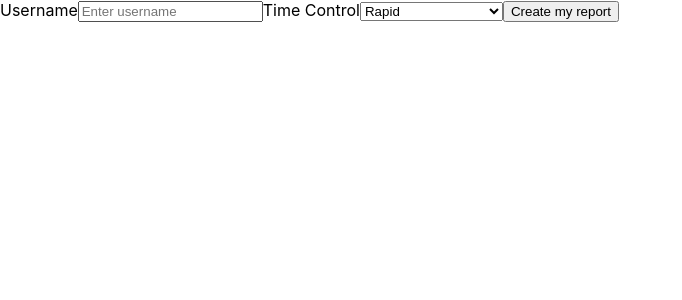
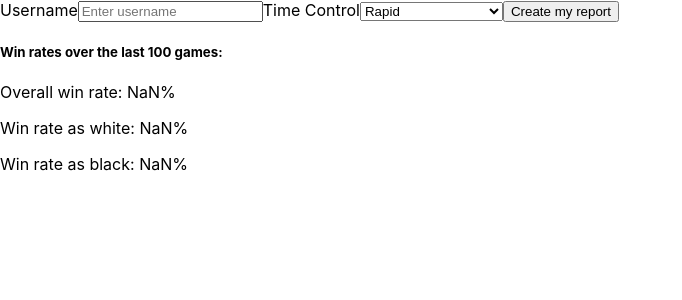
Before and after one commit to ayseakimsar/lichess-analytics, a React (Create React App) app: page / in a window 1280 px wide. Shown: the top 300 px of the page, without its empty margins (0-682 px from the left). Built offline with nearby package versions, Linux system fonts and the light colour scheme.

Commit message:
Introduce WinRate component to calculate player's overall win rate and win rates as white and black

```diff
--- a/src/App.js
+++ b/src/App.js
@@ -1,9 +1,20 @@
+import { useState } from "react";
 import Form from "./components/Form";
+import WinRate from "./components/WinRate";
 
 function App() {
+  const [username, setUsername] = useState("");
+  const [gameData, setGameData] = useState("");
+
   return (
     <div className="App">
-      <Form />
+      <Form
+        gameData={gameData}
+        setGameData={setGameData}
+        username={username}
+        setUsername={setUsername}
+      />
+      <WinRate gameData={gameData} username={username} />
     </div>
   );
 }
--- a/src/components/Form.js
+++ b/src/components/Form.js
@@ -1,8 +1,8 @@
 import { useState } from "react";
 
-export default function Form() {
-  const [username, setUsername] = useState("");
+export default function Form({ username, setUsername, gameData, setGameData }) {
   const [timeControl, setTimeControl] = useState("rapid");
+
   function handleUsernameChange(e) {
     e.preventDefault();
     setUsername(e.target.value);
@@ -16,7 +16,7 @@ export default function Form() {
     e.preventDefault();
     try {
       const response = await fetch(
-        `https://lichess.org/api/games/user/${username}?accuracy=true&max=3`
+        `https://lichess.org/api/games/user/${username}?accuracy=true&max=40&perfType=${timeControl}`
       );
 
       if (!response.ok) {
@@ -25,6 +25,7 @@ export default function Form() {
 
       const reader = response.body.getReader();
       const textDecoder = new TextDecoder();
+      let games = [];
 
       while (true) {
         const { done, value } = await reader.read();
@@ -35,21 +36,33 @@ export default function Form() {
         }
 
         const chunkText = textDecoder.decode(value);
-        console.log("Received chunk of data:", typeof chunkText, chunkText);
+        //console.log("Received chunk of data:", typeof chunkText, chunkText);
 
-        const pattern = /\[Event "(.+?)"\][\s\S]+?\[Result "(.+?)"\]/g;
+        const pattern =
+          /\[Event "(.+?)"\][\s\S]+?\[White "(.+?)"\][\s\S]+?\[Black "(.+?)"\][\s\S]+?\[Result "(.+?)"\]/g;
 
         let matches;
+
         while ((matches = pattern.exec(chunkText)) !== null) {
           const event = matches[1].trim();
-          const result = matches[2].trim();
-          console.log(`Event: ${event}, Result: ${result}`);
+          const whitePlayer = matches[2].trim();
+          const blackPlayer = matches[3].trim();
+          const result = matches[4].trim();
+          let game = {
+            event: event,
+            whitePlayer: whitePlayer,
+            blackPlayer: blackPlayer,
+            result: result,
+          };
+          games.push(game);
         }
       }
+      setGameData(games);
     } catch (error) {
       console.error("Error fetching data:", error);
     }
   }
+
   return (
     <div>
       <form>
--- /dev/null
+++ b/src/components/WinRate.js
@@ -0,0 +1,76 @@
+import React, { useEffect, useState } from "react";
+
+export default function WinRate({ username, gameData }) {
+  const [numberOfGamesPlayedAsWhite, setNumberOfGamesPlayedAsWhite] =
+    useState(0);
+  const [numberOfGamesPlayedAsBlack, setNumberOfGamesPlayedAsBlack] =
+    useState(0);
+  const [numberOfGamesWinAsWhite, setNumberOfGamesWinAsWhite] = useState(0);
+  const [numberOfGamesWinAsBlack, setNumberOfGamesWinAsBlack] = useState(0);
+
+  useEffect(() => {
+    if (!gameData) return;
+
+    let whiteGamesPlayed = 0;
+    let blackGamesPlayed = 0;
+    let whiteWins = 0;
+    let blackWins = 0;
+
+    for (const game of gameData) {
+      if (game.whitePlayer === username) {
+        whiteGamesPlayed += 1;
+        if (game.result === "1-0") {
+          whiteWins += 1;
+        }
+      }
+      if (game.blackPlayer === username) {
+        blackGamesPlayed += 1;
+        if (game.result === "0-1") {
+          blackWins += 1;
+        }
+      }
+    }
+
+    setNumberOfGamesPlayedAsWhite(whiteGamesPlayed);
+    setNumberOfGamesPlayedAsBlack(blackGamesPlayed);
+    setNumberOfGamesWinAsWhite(whiteWins);
+    setNumberOfGamesWinAsBlack(blackWins);
+
+    console.log(
+      numberOfGamesPlayedAsWhite,
+      numberOfGamesWinAsWhite,
+      numberOfGamesPlayedAsBlack,
+      numberOfGamesWinAsBlack
+    );
+    console.log(gameData);
+  }, [gameData]);
+
+  return (
+    <div>
+      <h5>Win rates over the last 100 games:</h5>
+      <p>
+        Overall win rate:{" "}
+        {Math.round(
+          ((numberOfGamesWinAsWhite + numberOfGamesWinAsBlack) /
+            (numberOfGamesPlayedAsWhite + numberOfGamesPlayedAsBlack)) *
+            100
+        )}
+        %
+      </p>
+      <p>
+        Win rate as white:{" "}
+        {Math.round(
+          (numberOfGamesWinAsWhite / numberOfGamesPlayedAsWhite) * 100
+        )}
+        %
+      </p>
+      <p>
+        Win rate as black:{" "}
+        {Math.round(
+          (numberOfGamesWinAsBlack / numberOfGamesPlayedAsBlack) * 100
+        )}
+        %
+      </p>
+    </div>
+  );
+}
```
